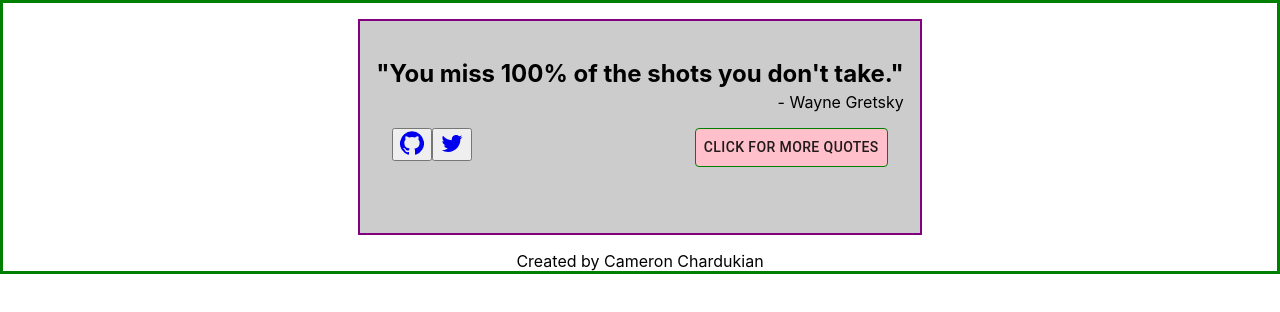
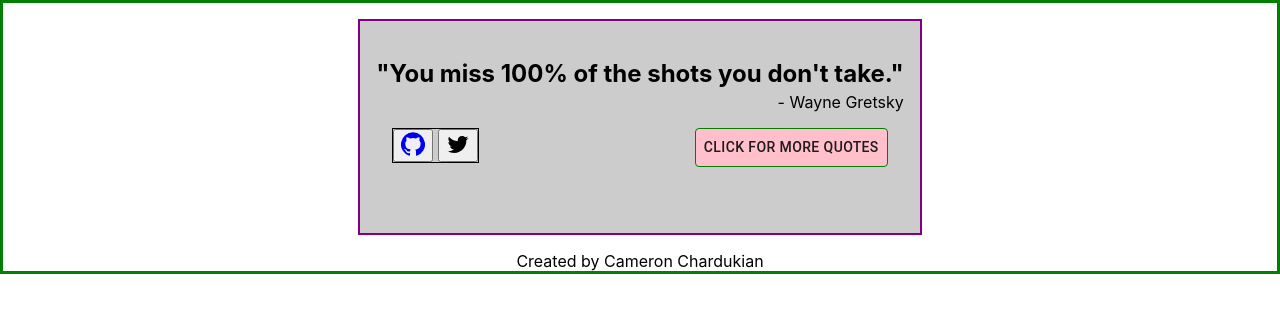
Before and after one commit to camchardukian/fcc-random-quote-machine, a React (Create React App) app: page / in a window 1280 px wide. Shown: the top 312 px of the page. Built offline with nearby package versions, Linux system fonts and the light colour scheme.

Commit message:
fix/links

```diff
--- a/src/components/SocialBtn/SocialBtn.js
+++ b/src/components/SocialBtn/SocialBtn.js
@@ -3,13 +3,12 @@ import './index.css'
 import GitHubIcon from '@material-ui/icons/GitHub';
 import TwitterIcon from '@material-ui/icons/Twitter';
 import PropTypes from 'prop-types';
-import { Link } from "react-router-dom";
 
 const SocialBtn = (props) => {
   return (
     <button type="button">{props.iconChoice === 'GitHub' ?
-      (<div><Link to="github.com/camchardukian"><GitHubIcon /></Link></div>)
-      : <div><Link to="twitter.com"><TwitterIcon /></Link></div>}</button>
+      (<div><a href="https://github.com/camchardukian"><GitHubIcon /></a></div>)
+      : <div><TwitterIcon /></div>}</button>
   )
 }
 
--- a/src/containers/QuoteBox/QuoteBox.js
+++ b/src/containers/QuoteBox/QuoteBox.js
@@ -11,10 +11,9 @@ const QuoteBox = () => {
       <h2 id="text">"{myQuote}"</h2>
       <div id="author">- {myAuthor}</div>
       <div className="buttons-flex-container">
-        <div>
+        <div className="icon-container">
           <SocialBtn iconChoice='GitHub' />
-          <a href="twitter.com" id="tweet-quote" target="_blank"><SocialBtn /></a>
-
+          <a href={`https://twitter.com/intent/tweet?`} id="tweet-quote" target="_blank"> <SocialBtn /></a>
         </div>
         <Button id="new-quote">Click for more quotes</Button>
       </div>
--- a/src/containers/QuoteBox/index.scss
+++ b/src/containers/QuoteBox/index.scss
@@ -19,6 +19,9 @@
     border: 1px solid green;
     background-color: pink;
   }
+  #tweet-quote {
+    text-decoration: none;
+  }
   #author {
     text-align: right;
   }
@@ -27,4 +30,8 @@
     justify-content: space-between;
     padding: 16px;
   }
+  .icon-container {
+    border: 1px solid black;
+    height: fit-content;
+  }
 }
```
